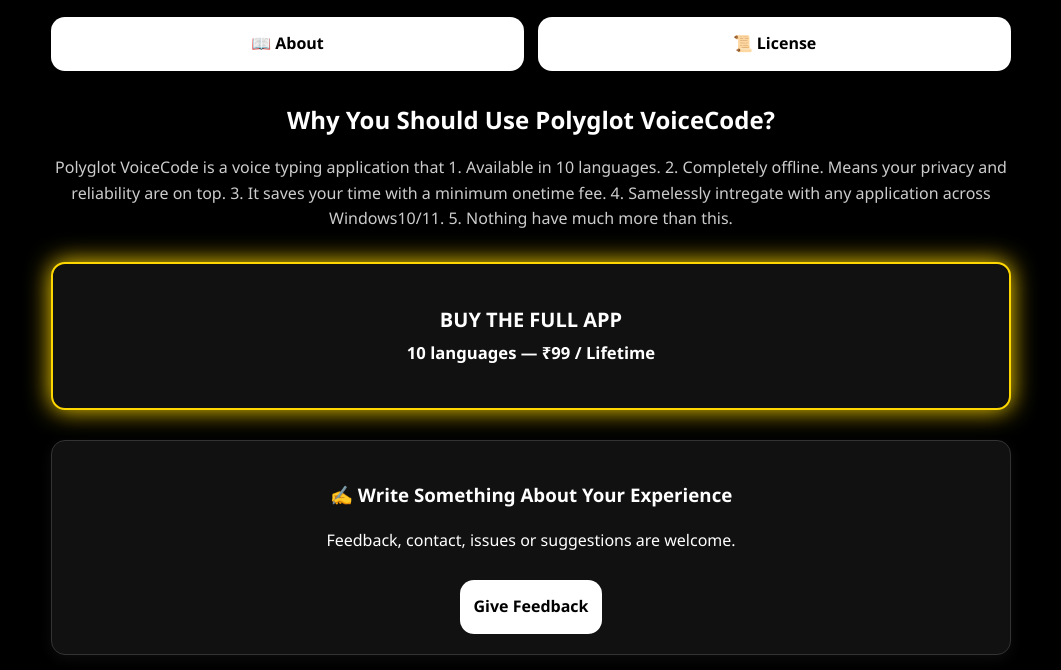
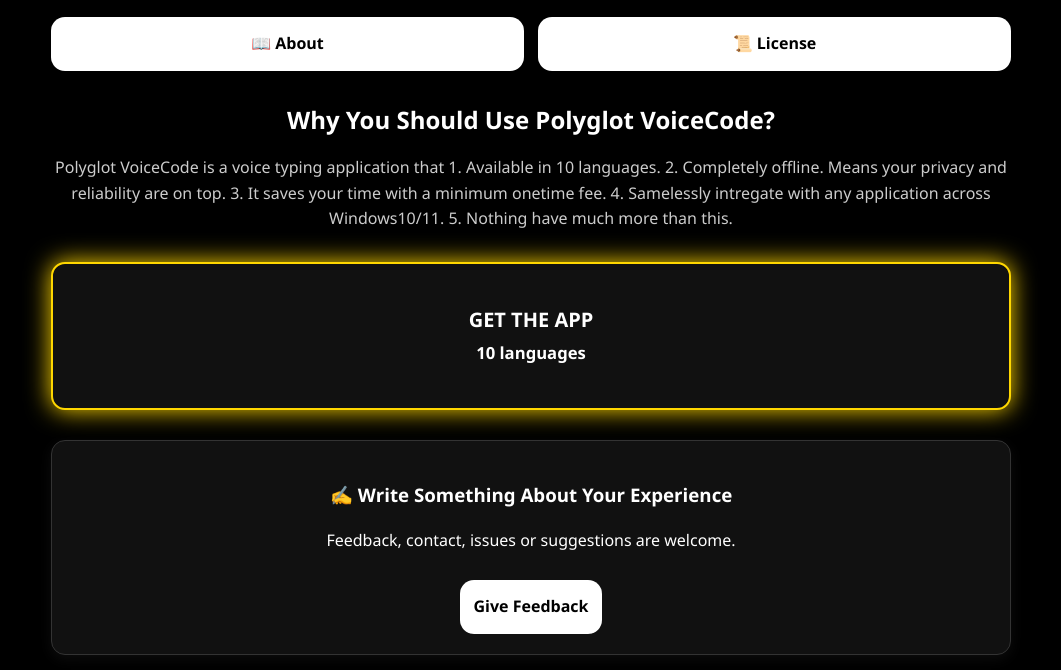
Before and after one commit to palashhazraofficial/polyglotvoicecode.github.io, a plain HTML site: page index.html in a window 1280 px wide. Shown: the part 130-800 px from the top of the page, without its empty margins (109-1170 px from the left). Drawn offline with Linux system fonts and the light colour scheme.

Commit message:
Update index.html
updated the premium button. From BUY THE FULL APP 10 Languages — ₹99/Lifetime to GET THE APP 10 Languages for a better look and industrial structure.

```diff
--- a/index.html
+++ b/index.html
@@ -140,7 +140,7 @@ footer { margin-top: 30px; text-align: center; color: #777; font-size: 14px; }
   <!-- TRIAL + PREMIUM -->
   <div class="big-buttons">
     <!--<a href="#" class="big-btn trial">FREE TRIAL<br><small>Get a free trial for 30min. Download Freemium</small></a>-->
-    <a href="premium.html" class="big-btn premium">BUY THE FULL APP<br><small>10 languages — ₹99 / Lifetime</small></a>
+    <a href="premium.html" class="big-btn premium">GET THE APP<br><small>10 languages</small></a>
   </div>
 
   <!-- FEEDBACK -->
```
